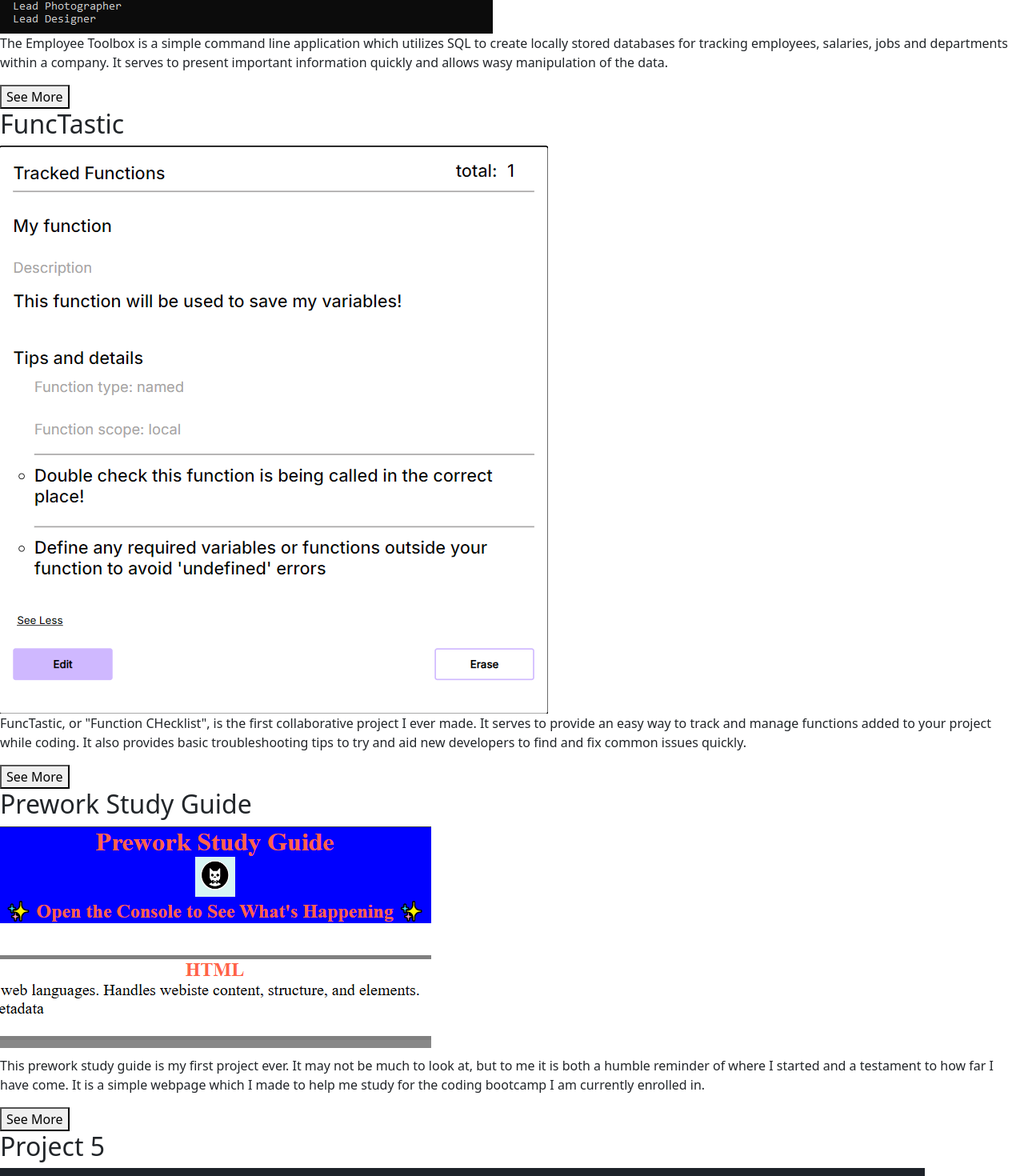
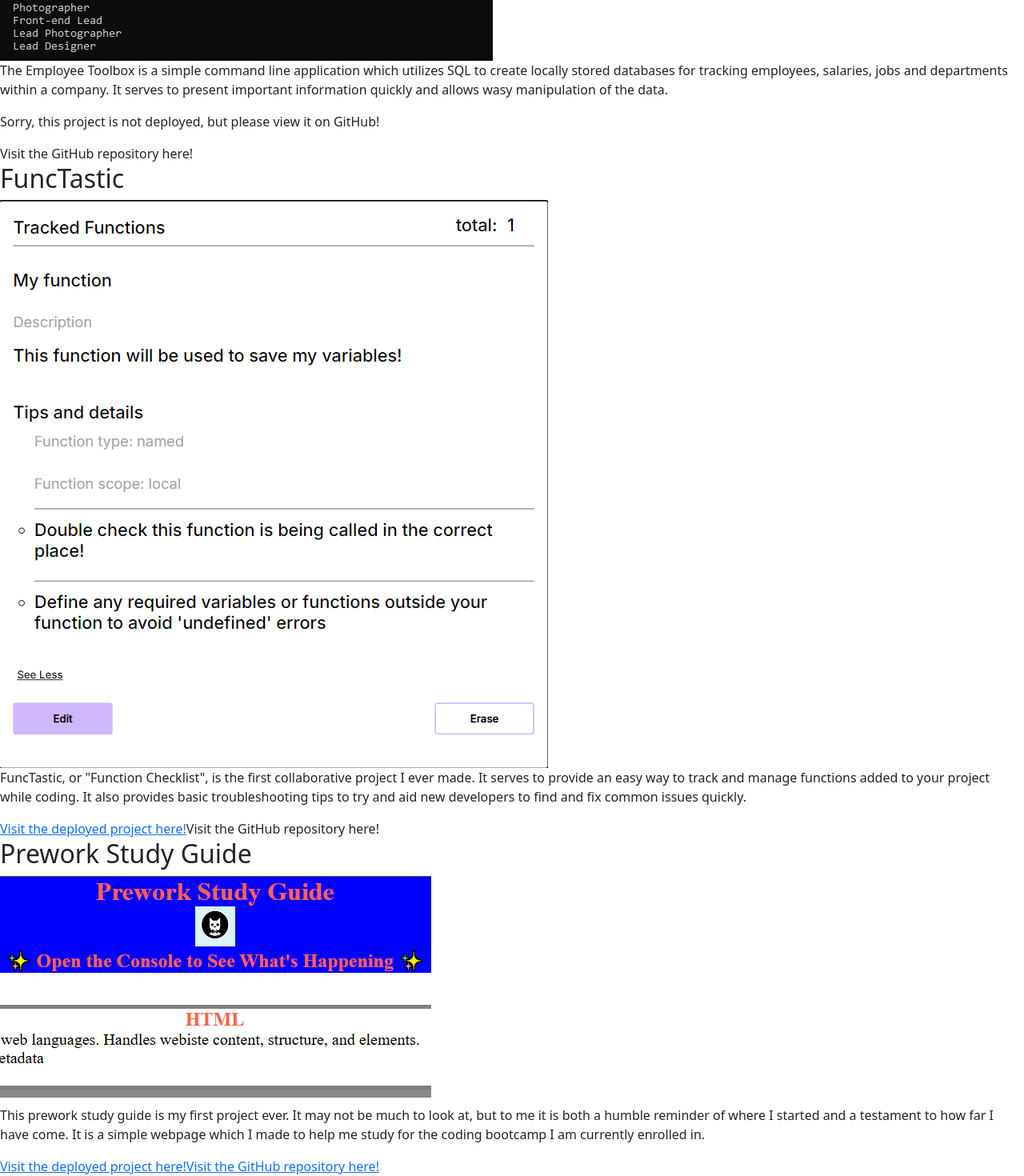
Before and after one commit to ChristopherP-C/My-Portfolio, a React (Vite) app: page /Projects in a window 1280 px wide. Shown: the part 1089-2559 px from the top of the page at 80% size. Built offline with nearby package versions, Linux system fonts and the light colour scheme.

Commit message:
added basic projects file

```diff
--- a/src/App.tsx
+++ b/src/App.tsx
@@ -1,21 +1,21 @@
 import { Outlet } from 'react-router-dom';
 import MainNav from './components/mainNav';
-import { useState, useEffect } from 'react';
-import ProjectCards from './components/projectCards';
-import Projects from './pages/Projects';
+// import { useState, useEffect } from 'react';
+// import Projects from './pages/Projects';
+// import ProjectCards from './components/projectCards';
 
 function App() {
-    const [cardPop, setCardPop] = useState(false);
-    const [cardContent, setCardContent] = useState('');
+    // const [cardPop, setCardPop] = useState(false);
+    // const [cardContent, setCardContent] = useState('');
 
-    useEffect(() => {
-        // create if statement to check if cardContent is set to default use statre '' or if it is set to a value
-        if (cardContent !== '') {
-            setCardPop(false)
-        } else {
-            setCardPop(true);
-        };
-    }, [cardContent]);
+    // create if statement to check if cardContent is set to default use statre '' or if it is set to a value
+    // useEffect(() => {
+    //     if (cardContent !== '') {
+    //         setCardPop(false)
+    //     } else {
+    //         setCardPop(true);
+    //     };
+    // }, [cardContent]);
 
   return (
     <>
@@ -23,7 +23,6 @@ function App() {
     <main>
         <Outlet />
     </main>
-    <ProjectCards cardContent={cardContent} cardPop={cardPop} />
     </>
   );
 }
--- a/src/main.tsx
+++ b/src/main.tsx
@@ -9,6 +9,7 @@ import AboutMe from './pages/aboutMe';
 import Projects from './pages/Projects';
 import Contact from './pages/Contact';
 import Resume from './pages/resume';
+// import ProjectCards from './components/projectCards';
 
 const router = createBrowserRouter([
     {
@@ -27,6 +28,7 @@ const router = createBrowserRouter([
             {
                 path: 'Projects',
                 element: <Projects />,
+
             },
             {
                 path: 'Contact',
--- a/src/pages/Projects.tsx
+++ b/src/pages/Projects.tsx
@@ -1,5 +1,5 @@
 // create function which will return six different sections each containing a title for my project, a corrospoining image, a short description, and a see more button which will bring up a card with a more detailed description and links to both the project and GitHub repository
-import React, {useState} from 'react';
+import { Link, Outlet } from 'react-router-dom';
 
 export default function Projects() {
     // create six sections each containing a title for my project, a corrospoining image, a short description, and a see more button which will bring up a card with a more detailed description and links to both the project and GitHub repository
@@ -18,7 +18,7 @@ export default function Projects() {
             description: 'The Employee Toolbox is a simple command line application which utilizes SQL to create locally stored databases for tracking employees, salaries, jobs and departments within a company. It serves to present important information quickly and allows wasy manipulation of the data.',
             detailedDescription: 'The Employee Toolbox allows users to create employee information including their name, salary, job, department, and manager. The data can be manipulated, viewed in a variety of ways, and updated as needed. While it is a simple application now, I hope to be able to call upon it as a template to use in a project to make a more complex and useful application in the future.',
             githubLink: 'https://github.com/ChristopherP-C/Employee-Toolbox',
-            projectLink: ''
+            projectLink: 'NA'
         },
         {
             title: 'FuncTastic',
@@ -31,17 +31,26 @@ export default function Projects() {
         {
             title: 'Prework Study Guide',
             image: 'src/assets/Prework-study-guide.png',
-            description: 'This prework study guide is my first project ever. It may not be much to look at, but to me it is both a humble reminder of where I started and a testament to how far I have come. It is a simple webpage which I made to help me study for the coding bootcamp I am currently enrolled in.'
+            description: 'This prework study guide is my first project ever. It may not be much to look at, but to me it is both a humble reminder of where I started and a testament to how far I have come. It is a simple webpage which I made to help me study for the coding bootcamp I am currently enrolled in.',
+            detailedDescription: 'While understandably nothing incredible this being my first project is very special to me. It represents how far I have come and where I started. I do hope to add some functionality to it, such as custom flash cards, larger elarning sections, and turn it into a great learning tool to be used by future coders.',
+            gitHubLink: 'https://github.com/ChristopherP-C/Prework-study-Guide',
+            projectLink: 'https://christopherp-c.github.io/Prework-study-Guide/'
         },
         {
             title: 'Project 5',
             image: 'src/assets/Godot.png',
-            description: 'While I do not yet have a 5th project made, I intend to create a simple 2D game in the future. I hope to be able to use my coding skills and creativity to make something fun and engaging for players to enjoy.'
+            description: 'While I do not yet have a 5th project made, I intend to create a simple 2D game in the future. I hope to be able to use my coding skills and creativity to make something fun and engaging for players to enjoy.',
+            detailedDescription: 'I have always wanted to make a game, and intend to continue striving to reach that goal. I have dabbnled in various game engines, and have a few ideas for games I would like to make. I may not have anything here yet, but I hope to fill this project slot soon.',
+            gitHubLink: 'NA',
+            projectLink: 'NA'
         },
         {
             title: 'Project 6',
             image: 'src/assets/Java.png',
-            description: 'I do not currently have any more projects which are in a state I intend to share as of yet, however I intend to change this very soon, I have multiple projects I am working on, and even more ideas for projects to come after that. My goal is to create a portfolio of various projects which can be used to help people, entertain them, or simply make their lives a little easier.'
+            description: 'I do not currently have any more projects which are in a state I intend to share as of yet, however I intend to change this very soon, I have multiple projects I am working on, and even more ideas for projects to come after that. My goal is to create a portfolio of various projects which can be used to help people, entertain them, or simply make their lives a little easier.',
+            detailedDescription: 'I have many ideas for projects I want to make, and while I dont have much here yet, I will soon fill this space with many many accomplishments.',
+            gitHubLink: 'NA',
+            projectLink: 'NA'
         },
     ]
 
@@ -55,74 +64,27 @@ export default function Projects() {
                 </p>
             </div>
 
-            <section>
-                <div>
-                    <h2>Write My README</h2>
-                    <img src="src\assets\Write-my-readme.png" alt="Write-My-README example"/>
-                    <p>Write-My-README is a project I made which allows users to quickly generate a professional README template.
-                        I made it using the inquirer npm package and JavaScript. It is a command line application which I personally use
-                        to create README files for my projects.
-                    </p>
-                    <button onClick={() => setCardContent('project1')}>See More</button>
-                </div>
-            </section>
-
-            <section>
-                <div>
-                    <h2>Employee Toolbox</h2>
-                    <img src="src\assets\employee-toolbox.png" alt="Employee-Toolbox example"/>
-                    <p>The Employee Toolbox is a simple command line application which utilizes SQL to create locally stored databases for tracking employees, salaries, jobs and departments
-                        within a company. It serves to present important information quickly and allows wasy manipulation of the data.
-                    </p>
-                    <button>See More</button>
-                </div>
-            </section>
-
-            <section>
-                <div>
-                    <h2>FuncTastic</h2>
-                    <img src="src\assets\FuncTastic.png" alt="FuncTastic example"/>
-                    <p>FuncTastic, or "Function CHecklist", is the first collaborative project I ever made. It serves to provide an easy way to
-                        track and manage functions added to your project while coding. It also provides basic troubleshooting tips to try and aid new developers
-                        to find and fix common issues quickly.
-                    </p>
-                    <button>See More</button>
-                </div>
-            </section>
-
-            <section>
-                <div>
-                    <h2>Prework Study Guide</h2>
-                    <img src="src\assets\Prework-study-guide.png" alt="Prework-guide example"/>
-                    <p>This prework study guide is my first project ever. It may not be much to look at, but to me it is both a humble reminder of where I started
-                        and a testament to how far I have come. It is a simple webpage which I made to help me study for the coding bootcamp I am currently enrolled in.
-                    </p>
-                    <button>See More</button>
-                </div>
-            </section>
-
-            <section>
-                <div>
-                    <h2>Project 5</h2>
-                    <img src="src\assets\Godot.png" alt="Project 5"/>
-                    <p>While I do not yet have a 5th project made, I intend to create a simple 2D game in the future. I hope to be able to
-                        use my coding skills and creativity to make something fun and engaging for players to enjoy.
-                    </p>
-                    <button>See More</button>
-                </div>
-            </section>
-
-            <section>
-                <div>
-                    <h2>Project 6</h2>
-                    <img src="src\assets\Java.png" alt="Project 6"/>
-                    <p>I do not currently have any more projects which are in a state I intend to share as of yet, however I intend to change this very soon,
-                        I have multiple projects I am working on, and even more ideas for projects to come after that. My goal is to create a portfolio of various projects
-                        which can be used to help people, entertain them, or simply make their lives a little easier.
-                    </p>
-                    <button>See More</button>
-                </div>
-            </section>
+            {projects.map((project, index) => (
+                <section key={index}>
+                    <div>
+                        <h2>{project.title}</h2>
+                        <img src={project.image} alt={project.title} />
+                        <p>{project.description}</p>
+                        {project.projectLink !== 'NA' && (
+                            <a href={project.projectLink} target="_blank" rel="noopener noreferrer">
+                                Visit the deployed project here!
+                            </a>
+                        ) || (
+                            <p>Sorry, this project is not deployed, but please view it on GitHub!</p>)}
+                        {project.gitHubLink !== 'NA' && (
+                            <a href={project.gitHubLink} target="_blank" rel="noopener noreferrer">
+                                Visit the GitHub repository here!
+                            </a>
+                        ) || (
+                            <p>Sorry, this project does not exist yet, but please check back to see more of my progress in the future!</p>)}
+                    </div>
+                </section>
+            ))};
 
         </div>
     );
```
Also changed, not shown: src/components/projectCards.tsx (+4 -55 lines).
